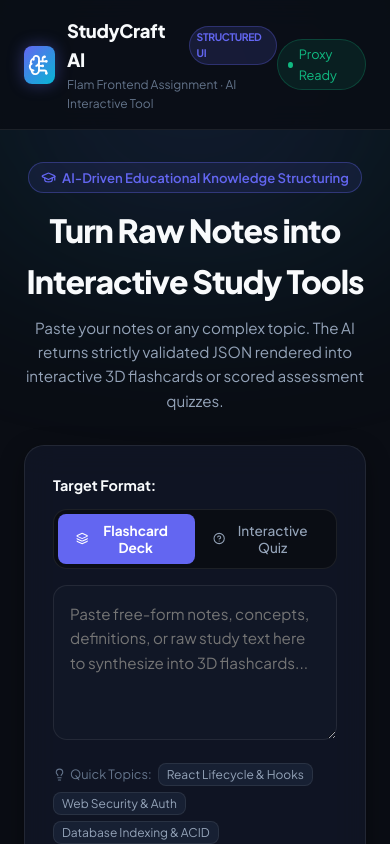
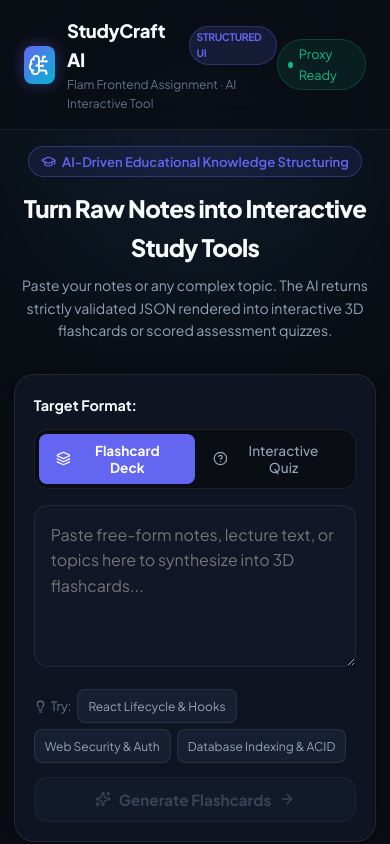
Before and after one commit to Maheshsd-234/StudyCraft_AI-FLAM_AI-, a React (Vite) app: page / in a window 390 px wide. Shown: the top 844 px of the page. Built offline with nearby package versions, Linux system fonts and the light colour scheme.

Commit message:
feat(ui): make application fully responsive to 375px viewport with >=44px touch targets

```diff
--- a/src/App.jsx
+++ b/src/App.jsx
@@ -168,12 +168,14 @@ export default function App() {
 
       {/* Main Container */}
       <main
+        className="app-container"
         style={{
           flex: 1,
           maxWidth: '1040px',
           width: '100%',
           margin: '0 auto',
           padding: '2rem 1.5rem',
+          boxSizing: 'border-box',
         }}
       >
         {/* Intro Hero Badge */}
@@ -197,6 +199,7 @@ export default function App() {
             AI-Driven Educational Knowledge Structuring
           </div>
           <h2
+            className="hero-title"
             style={{
               fontSize: '2rem',
               fontWeight: '800',
@@ -207,6 +210,7 @@ export default function App() {
             Turn Raw Notes into Interactive Study Tools
           </h2>
           <p
+            className="hero-subtitle"
             style={{
               color: 'var(--text-secondary)',
               maxWidth: '580px',
--- a/src/components/PromptInput.jsx
+++ b/src/components/PromptInput.jsx
@@ -17,15 +17,8 @@ const SAMPLE_PROMPTS = [
 ];
 
 /**
- * Free-form text input + mode toggle + generate button
- *
- * @param {{
- *   onSubmit: (notes: string, mode: 'flashcards' | 'quiz') => void,
- *   isLoading: boolean,
- *   currentMode: 'flashcards' | 'quiz',
- *   onModeChange: (mode: 'flashcards' | 'quiz') => void,
- *   initialNotes?: string
- * }} props
+ * PromptInput: Free-form text input + mode toggle + submit
+ * Responsive down to 375px with >= 44px touch targets.
  */
 export default function PromptInput({
   onSubmit,
@@ -61,6 +54,7 @@ export default function PromptInput({
 
   return (
     <div
+      className="prompt-card"
       style={{
         backgroundColor: 'var(--bg-glass-card)',
         borderRadius: 'var(--radius-lg)',
@@ -69,10 +63,12 @@ export default function PromptInput({
         backdropFilter: 'blur(16px)',
         boxShadow: 'var(--shadow-md)',
         marginBottom: '2rem',
+        width: '100%',
+        boxSizing: 'border-box',
       }}
     >
       <form onSubmit={handleSubmit}>
-        {/* Header: Mode Switcher */}
+        {/* Header: Label & Mode Toggle (Stacks on Mobile) */}
         <div
           style={{
             display: 'flex',
@@ -90,23 +86,27 @@ export default function PromptInput({
           </div>
 
           <div
+            className="mode-toggle-group"
             style={{
               display: 'inline-flex',
               backgroundColor: 'var(--bg-primary)',
               borderRadius: 'var(--radius-md)',
               padding: '4px',
               border: '1px solid var(--border-subtle)',
+              boxSizing: 'border-box',
             }}
           >
             <button
               type="button"
               disabled={isLoading}
               onClick={() => onModeChange('flashcards')}
+              className="mode-toggle-btn"
               style={{
                 display: 'inline-flex',
                 alignItems: 'center',
                 gap: '6px',
                 padding: '0.5rem 1.1rem',
+                minHeight: '44px',
                 borderRadius: 'var(--radius-sm)',
                 fontSize: '0.85rem',
                 fontWeight: currentMode === 'flashcards' ? '700' : '500',
@@ -124,11 +124,13 @@ export default function PromptInput({
               type="button"
               disabled={isLoading}
               onClick={() => onModeChange('quiz')}
+              className="mode-toggle-btn"
               style={{
                 display: 'inline-flex',
                 alignItems: 'center',
                 gap: '6px',
                 padding: '0.5rem 1.1rem',
+                minHeight: '44px',
                 borderRadius: 'var(--radius-sm)',
                 fontSize: '0.85rem',
                 fontWeight: currentMode === 'quiz' ? '700' : '500',
@@ -146,7 +148,7 @@ export default function PromptInput({
         </div>
 
         {/* Free-form Textarea */}
-        <div style={{ position: 'relative' }}>
+        <div style={{ position: 'relative', width: '100%' }}>
           <textarea
             value={notes}
             onChange={(e) => {
@@ -157,7 +159,7 @@ export default function PromptInput({
             disabled={isLoading}
             placeholder={
               currentMode === 'flashcards'
-                ? 'Paste free-form notes, concepts, definitions, or raw study text here to synthesize into 3D flashcards...'
+                ? 'Paste free-form notes, lecture text, or topics here to synthesize into 3D flashcards...'
                 : 'Paste notes or a topic here to generate a scored interactive assessment quiz...'
             }
             rows={5}
@@ -168,11 +170,12 @@ export default function PromptInput({
               borderRadius: 'var(--radius-md)',
               color: 'var(--text-primary)',
               padding: '1rem',
-              fontSize: '0.95rem',
+              fontSize: '1rem', // Prevents iOS auto-zoom
               lineHeight: '1.6',
               resize: 'vertical',
               opacity: isLoading ? 0.6 : 1,
               transition: 'border-color var(--transition-fast), box-shadow var(--transition-fast)',
+              boxSizing: 'border-box',
             }}
             onFocus={(e) => {
               if (!isWhitespaceOnly) {
@@ -201,7 +204,7 @@ export default function PromptInput({
                 color: 'var(--accent-danger)',
                 fontSize: '0.78rem',
                 backgroundColor: 'rgba(239, 68, 68, 0.1)',
-                padding: '2px 8px',
+                padding: '3px 8px',
                 borderRadius: 'var(--radius-sm)',
                 border: '1px solid rgba(239, 68, 68, 0.3)',
               }}
@@ -212,8 +215,9 @@ export default function PromptInput({
           )}
         </div>
 
-        {/* Footer: Quick Samples & Submit */}
+        {/* Action Controls & Sample Chips */}
         <div
+          className="prompt-actions-footer"
           style={{
             display: 'flex',
             justifyContent: 'space-between',
@@ -234,7 +238,7 @@ export default function PromptInput({
                 gap: '4px',
               }}
             >
-              <Lightbulb size={13} /> Quick Topics:
+              <Lightbulb size={13} /> Try:
             </span>
             {SAMPLE_PROMPTS.map((sample, idx) => (
               <button
@@ -244,7 +248,8 @@ export default function PromptInput({
                 onClick={() => handleSampleClick(sample.text)}
                 style={{
                   fontSize: '0.75rem',
-                  padding: '3px 8px',
+                  padding: '4px 10px',
+                  minHeight: '34px',
                   borderRadius: 'var(--radius-sm)',
                   backgroundColor: 'var(--bg-surface)',
                   color: 'var(--text-secondary)',
@@ -269,15 +274,17 @@ export default function PromptInput({
             ))}
           </div>
 
-          {/* Generate Button */}
+          {/* Submit Button (>= 44px height) */}
           <button
             type="submit"
+            className="prompt-submit-btn"
             disabled={!isInputValid || isLoading}
             style={{
               display: 'inline-flex',
               alignItems: 'center',
               gap: '8px',
               padding: '0.75rem 1.6rem',
+              minHeight: '44px',
               backgroundColor: isInputValid && !isLoading ? 'var(--accent-primary)' : 'var(--bg-surface)',
               color: isInputValid && !isLoading ? '#fff' : 'var(--text-muted)',
               borderRadius: 'var(--radius-md)',
@@ -293,7 +300,7 @@ export default function PromptInput({
               if (isInputValid && !isLoading) e.currentTarget.style.backgroundColor = 'var(--accent-primary-hover)';
             }}
             onMouseLeave={(e) => {
-              if (isInputValid && !isLoading) e.currentTarget.style.backgroundColor = 'var(--accent-primary)';
+              e.currentTarget.style.backgroundColor = 'var(--accent-primary)';
             }}
           >
             <Sparkles size={16} />
--- a/src/index.css
+++ b/src/index.css
@@ -1,12 +1,13 @@
 :root {
-  --font-sans: 'Plus Jakarta Sans', system-ui, -apple-system, sans-serif;
+  --font-sans: 'Plus Jakarta Sans', system-ui, -apple-system, BlinkMacSystemFont, 'Segoe UI', Roboto, sans-serif;
   --font-mono: 'JetBrains Mono', monospace;
 
-  /* Color Palette - Premium Dark Theme Default */
+  /* Consistent Cohesive Color Palette */
   --bg-primary: #0a0d14;
   --bg-secondary: #111726;
   --bg-surface: #172033;
   --bg-surface-hover: #1e2b45;
+  --bg-surface-active: #253554;
   --bg-glass: rgba(23, 32, 51, 0.75);
   --bg-glass-card: rgba(17, 23, 38, 0.85);
 
@@ -18,13 +19,23 @@
   --text-secondary: #94a3b8;
   --text-muted: #64748b;
 
+  /* Primary Accent: Indigo */
   --accent-primary: #6366f1;
   --accent-primary-hover: #4f46e5;
+  --accent-primary-active: #4338ca;
   --accent-secondary: #06b6d4;
   --accent-purple: #a855f7;
   --accent-success: #10b981;
   --accent-warning: #f59e0b;
   --accent-danger: #ef4444;
+
+  /* Fluid Spacing Scale */
+  --space-xs: 0.25rem;
+  --space-sm: 0.5rem;
+  --space-md: 1rem;
+  --space-lg: 1.5rem;
+  --space-xl: 2rem;
+  --space-2xl: 3rem;
 
   --radius-sm: 8px;
   --radius-md: 14px;
@@ -39,12 +50,20 @@
   --transition-fast: 0.15s ease;
   --transition-base: 0.25s cubic-bezier(0.4, 0, 0.2, 1);
   --transition-smooth: 0.4s cubic-bezier(0.16, 1, 0.3, 1);
+
+  /* Touch Target Standard */
+  --touch-target-min: 44px;
 }
 
 *, *::before, *::after {
   box-sizing: border-box;
   margin: 0;
   padding: 0;
+}
+
+html {
+  font-size: 16px;
+  -webkit-text-size-adjust: 100%;
 }
 
 body {
@@ -56,17 +75,18 @@ body {
   -webkit-font-smoothing: antialiased;
   -moz-osx-font-smoothing: grayscale;
   overflow-x: hidden;
+  touch-action: manipulation;
 }
 
-/* Background Ambient Glows */
+/* Fluid Background Glow */
 body::before {
   content: '';
   position: fixed;
-  top: -150px;
+  top: -100px;
   left: 50%;
   transform: translateX(-50%);
-  width: 700px;
-  height: 450px;
+  width: min(700px, 90vw);
+  height: min(450px, 60vh);
   background: radial-gradient(circle, rgba(99, 102, 241, 0.15) 0%, rgba(6, 182, 212, 0.08) 50%, transparent 80%);
   filter: blur(80px);
   pointer-events: none;
@@ -79,25 +99,45 @@ body::before {
   min-height: 100vh;
   display: flex;
   flex-direction: column;
+  width: 100%;
 }
 
+/* Accessible Interactive Elements */
 button {
   font-family: inherit;
   cursor: pointer;
   border: none;
   background: none;
   outline: none;
+  min-height: var(--touch-target-min);
+  display: inline-flex;
+  align-items: center;
+  justify-content: center;
+  touch-action: manipulation;
+  -webkit-tap-highlight-color: transparent;
+  user-select: none;
+}
+
+button:active {
+  transform: scale(0.98);
+}
+
+button:focus-visible {
+  outline: 2px solid var(--accent-primary);
+  outline-offset: 2px;
 }
 
 input, textarea {
   font-family: inherit;
   outline: none;
+  font-size: 1rem; /* Prevents auto-zoom on iOS */
+  box-sizing: border-box;
 }
 
 /* Custom Scrollbar */
 ::-webkit-scrollbar {
-  width: 8px;
-  height: 8px;
+  width: 6px;
+  height: 6px;
 }
 ::-webkit-scrollbar-track {
   background: var(--bg-primary);
@@ -132,3 +172,77 @@ input, textarea {
 .animate-spin {
   animation: spin 1s linear infinite;
 }
+
+/* ===================================================
+   Responsive Mobile-First Layout Rules (<= 640px)
+   =================================================== */
+@media (max-width: 640px) {
+  .app-container {
+    padding: 1rem 0.85rem !important;
+  }
+
+  .hero-title {
+    font-size: 1.5rem !important;
+  }
+
+  .hero-subtitle {
+    font-size: 0.88rem !important;
+  }
+
+  .prompt-card {
+    padding: 1.2rem !important;
+  }
+
+  .mode-toggle-group {
+    width: 100% !important;
+    display: flex !important;
+  }
+
+  .mode-toggle-btn {
+    flex: 1 !important;
+    text-align: center !important;
+    justify-content: center !important;
+  }
+
+  .prompt-actions-footer {
+    flex-direction: column !important;
+    align-items: stretch !important;
+    gap: 0.85rem !important;
+  }
+
+  .prompt-submit-btn {
+    width: 100% !important;
+    justify-content: center !important;
+  }
+
+  .deck-header-row {
+    flex-direction: column !important;
+    align-items: stretch !important;
+    gap: 0.75rem !important;
+  }
+
+  .deck-nav-footer {
+    flex-direction: column !important;
+    align-items: stretch !important;
+    gap: 0.75rem !important;
+  }
+
+  .deck-nav-footer > button,
+  .deck-nav-footer > div {
+    width: 100% !important;
+    display: flex !important;
+  }
+
+  .deck-nav-footer > div > button {
+    flex: 1 !important;
+  }
+
+  .quiz-actions-footer {
+    flex-direction: column !important;
+    gap: 0.75rem !important;
+  }
+
+  .quiz-actions-footer > button {
+    width: 100% !important;
+  }
+}
```
Also changed, not shown: src/components/FlashcardDeck.jsx (+56 -47 lines), src/components/QuizView.jsx (+37 -36 lines).
